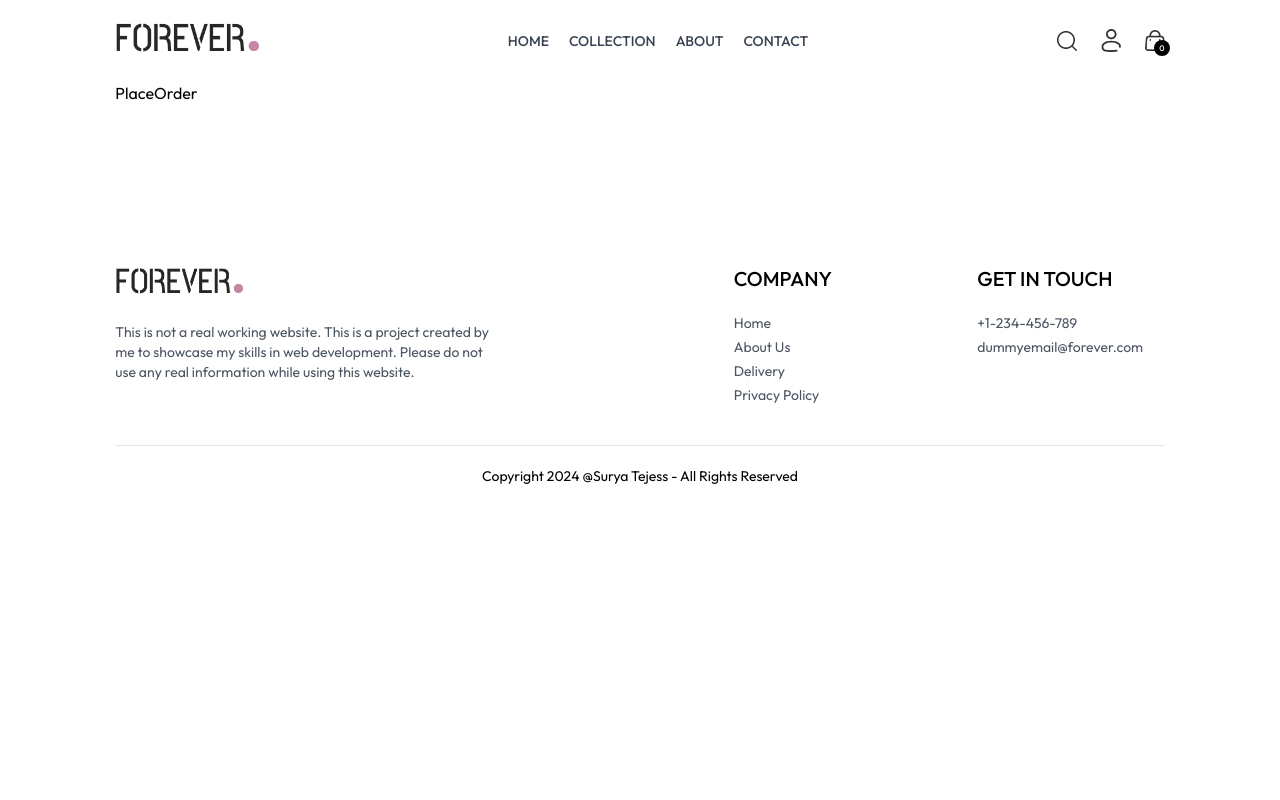
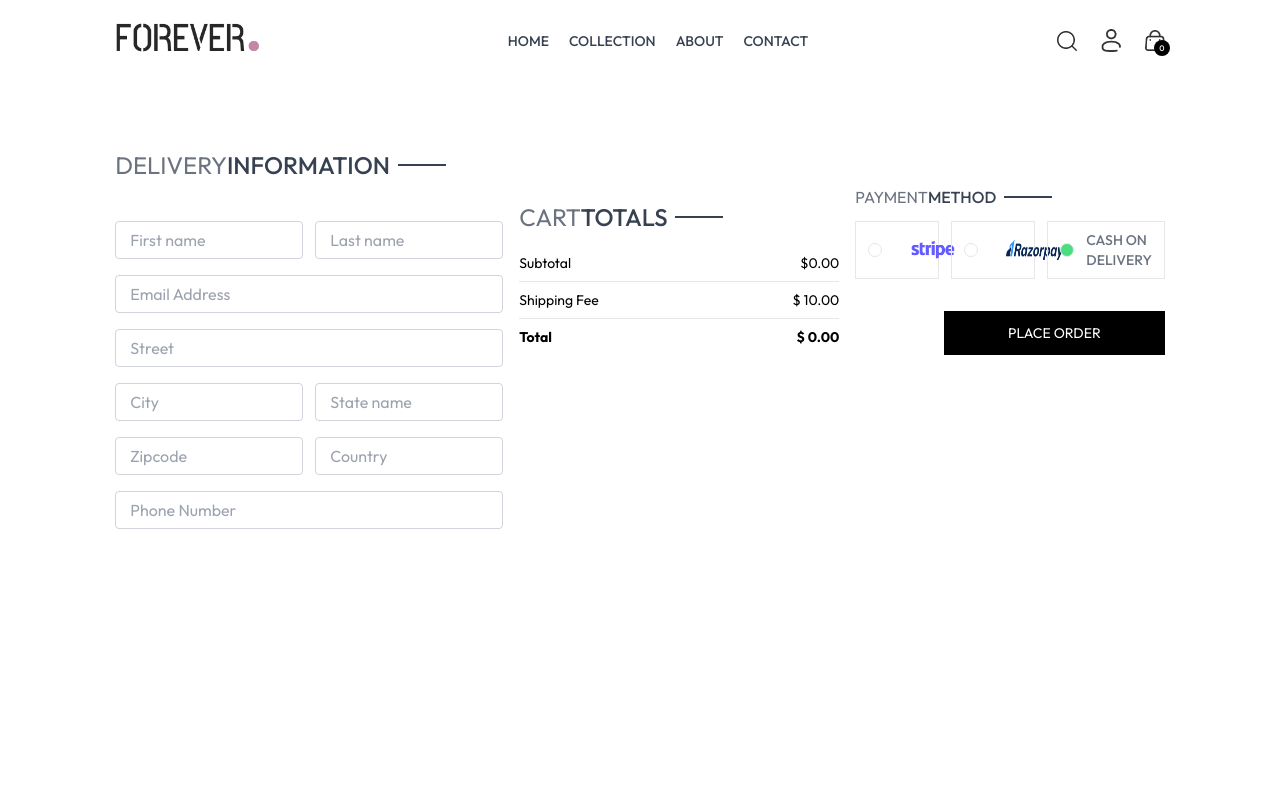
Before and after one commit to suryatejess/forever-e-commerce-website-frontend, a React app: page /place-order in a window 1280 px wide. Shown: the top 800 px of the page. Built offline with nearby package versions, Linux system fonts and the light colour scheme; the HTML template or start-up script is replaced by a standard one.

Commit message:
Place order button

```diff
--- /dev/null
+++ b/src/components/CartTotal.jsx
@@ -0,0 +1,47 @@
+import React from "react";
+import { useContext } from "react";
+import { ShopContext } from "../context/shopContext";
+import Title from "./Title";
+
+const CartTotal = () => {
+  const { currency, delivery_fee, getCartAmount } = useContext(ShopContext);
+
+  return (
+    <div className="w-full">
+      <div className="text-2xl">
+        <Title text1={"CART"} text2={"TOTALS"} />
+      </div>
+
+      <div className="flex flex-col gap-2 mt-2 text-sm">
+        <div className="flex justify-between">
+          <p>Subtotal</p>
+          <p>
+            {currency}
+            {getCartAmount()}.00
+          </p>
+        </div>
+
+        <hr />
+
+        <div className="flex justify-between">
+          <p>Shipping Fee</p>
+          <p>
+            {currency} {delivery_fee}.00
+          </p>
+        </div>
+
+        <hr />
+
+        <div className="flex justify-between">
+          <b>Total</b>
+          <b>
+            {currency}{" "}
+            {getCartAmount() === 0 ? 0 : getCartAmount() + delivery_fee}.00
+          </b>
+        </div>
+      </div>
+    </div>
+  );
+};
+
+export default CartTotal;
--- a/src/context/ShopContext.jsx
+++ b/src/context/ShopContext.jsx
@@ -2,6 +2,7 @@
 import { products } from "../assets/assets";
 import { useState } from "react";
 import { toast } from "react-toastify";
+import { useNavigate } from "react-router-dom";
 
 export const ShopContext = createContext();
 
@@ -11,6 +12,7 @@
   const [search, setSearch] = useState("");
   const [showSearch, setShowSearch] = useState(false);
   const [cartItems, setCartItems] = useState({});
+  const navigate = useNavigate();
 
   const addToCart = async (itemId, size) => {
     if (!size) {
@@ -55,6 +57,21 @@
     setCartItems(cartData);
   };
 
+  const getCartAmount = () => {
+    let totalAmount = 0;
+    for (const items in cartItems) {
+      let itemInfo = products.find((product) => product._id === items);
+      for (const item in cartItems[items]) {
+        try {
+          if (cartItems[items][item] > 0) {
+            totalAmount += itemInfo.price * cartItems[items][item];
+          }
+        } catch (error) {}
+      }
+    }
+    return totalAmount;
+  };
+
   useEffect(() => {
     console.log(cartItems);
   }, [cartItems]);
@@ -71,6 +88,8 @@
     addToCart,
     getCartCount,
     updateQuantity,
+    getCartAmount,
+    navigate,
   };
 
   return (
--- a/src/pages/Cart.jsx
+++ b/src/pages/Cart.jsx
@@ -2,9 +2,10 @@
 import { ShopContext } from "../context/shopContext";
 import Title from "../components/Title";
 import { assets } from "../assets/assets";
+import CartTotal from "../components/CartTotal";
 
 const Cart = () => {
-  const { products, currency, cartItems, updateQuantity } =
+  const { products, currency, cartItems, updateQuantity, navigate } =
     useContext(ShopContext);
 
   const [cartData, setCartData] = useState([]);
@@ -65,6 +66,15 @@
                 </div>
               </div>
               <input
+                onChange={(e) =>
+                  e.target.value === "" || e.target.value === "0"
+                    ? null
+                    : updateQuantity(
+                        item._id,
+                        item.size,
+                        Number(e.target.value)
+                      )
+                }
                 className="border max-w-10 sm:max-w-20 px-1 sm:px-2 py-1"
                 type="number"
                 min={1}
@@ -80,6 +90,20 @@
           );
         })}
       </div>
+
+      <div className="flex justify-end my-20">
+        <div className="w-full sm:w-[450px]">
+          <CartTotal />
+          <div className="w-full text-end">
+            <button
+              className="bg-black text-white text-sm my-8 px-8 py-3"
+              onClick={() => navigate("/place-order")}
+            >
+              PROCEED TO CHECKOUT{" "}
+            </button>
+          </div>
+        </div>
+      </div>
     </div>
   );
 };
--- a/src/pages/PlaceOrder.jsx
+++ b/src/pages/PlaceOrder.jsx
@@ -1,7 +1,179 @@
 import React from "react";
+import { useState } from "react";
+import Title from "../components/Title";
+import CartTotal from "../components/CartTotal";
+import { assets } from "../assets/assets";
 
 const PlaceOrder = () => {
-  return <div>PlaceOrder</div>;
+  const [method, setMethod] = useState("cod");
+
+  return (
+    <div className="flex flex-col sm:flex-row justify-between gap-4 pt-5 sm:pt-14 min-h-[80vh] border-top">
+      {/* ----------------------- Left Side -----------------------*/}
+      <div className="flex flex-col gap-4 w-full sm:max-w-[480px]">
+        <div className="text-xl sm:text-2xl my-3">
+          <Title text1={"DELIVERY"} text2={"INFORMATION"} />
+        </div>
+        <div className="flex gap-3">
+          <input
+            className="border border-gray-300 rounded py-1.5 px-3.5 w-full"
+            placeholder="First name"
+            type="text"
+          />
+          <input
+            className="border border-gray-300 rounded py-1.5 px-3.5 w-full"
+            placeholder="Last name"
+            type="text"
+          />
+        </div>
+
+        <input
+          className="border border-gray-300 rounded py-1.5 px-3.5 w-full"
+          placeholder="Email Address"
+          type="email"
+        />
+        <input
+          className="border border-gray-300 rounded py-1.5 px-3.5 w-full"
+          placeholder="Street"
+          type="text"
+        />
+
+        <div className="flex gap-3">
+          <input
+            className="border border-gray-300 rounded py-1.5 px-3.5 w-full"
+            placeholder="City"
+            type="text"
+          />
+          <input
+            className="border border-gray-300 rounded py-1.5 px-3.5 w-full"
+            placeholder="State name"
+            type="text"
+          />
+        </div>
+
+        <div className="flex gap-3">
+          <input
+            className="border border-gray-300 rounded py-1.5 px-3.5 w-full"
+            placeholder="Zipcode"
+            type="number"
+          />
+          <input
+            className="border border-gray-300 rounded py-1.5 px-3.5 w-full"
+            placeholder="Country"
+            type="text"
+          />
+        </div>
+
+        <input
+          className="border border-gray-300 rounded py-1.5 px-3.5 w-full"
+          placeholder="Phone Number"
+          type="number"
+        />
+      </div>
+
+      {/* ----------------------- Right Side -----------------------*/}
+      <div className="mt-8">
+        <div className="mt-8 min-w-80">
+          <CartTotal />
+        </div>
+      </div>
+
+      <div className="mt-12">
+        <Title text1={"PAYMENT"} text2={"METHOD"} />
+        {/* ----------------------- Payment Method Selection -----------------------*/}
+        <div className="flex gap-3 flex-col lg:flex-row">
+          {/* <div
+            onClick={() => setMethod("stripe")}
+            className="flex items-center gap-3 border p-2 px-3 cursor-pointer"
+          >
+            <p className="min-w-3.5 h-3.5 border rounded-full ${method === 'stripe' ? 'bg-green-400' : ''"></p>
+            <img
+              className="h-5 mx-4"
+              src={assets.stripe_logo}
+              alt="stripe logo"
+            />
+          </div> */}
+
+          <div className="flex gap-3 flex-col lg:flex-row">
+            <div
+              onClick={() => setMethod("stripe")}
+              className="flex items-center gap-3 border p-2 px-3 cursor-pointer"
+            >
+              <p
+                className={`min-w-3.5 h-3.5 border rounded-full ${
+                  method === "stripe" ? "bg-green-400" : ""
+                }`}
+              ></p>
+              <img
+                className="h-5 mx-4"
+                src={assets.stripe_logo}
+                alt="stripe logo"
+              />
+            </div>
+          </div>
+
+          {/* <div
+            onClick={() => setMethod("razorpay")}
+            className="flex items-center gap-3 border p-2 px-3 cursor-pointer"
+          >
+            <p className={`min-w-3.5 h-3.5 border rounded-full ${method === 'razorpay' ? 'bg-green-400' : ''`}></p>
+            <img
+              className="h-5 mx-4"
+              src={assets.razorpay_logo}
+              alt="razorpay logo"
+            />
+          </div> */}
+
+          <div
+            onClick={() => setMethod("razorpay")}
+            className="flex items-center gap-3 border p-2 px-3 cursor-pointer"
+          >
+            <p
+              className={`min-w-3.5 h-3.5 border rounded-full ${
+                method === "razorpay" ? "bg-green-400" : ""
+              }`}
+            ></p>
+            <img
+              className="h-5 mx-4"
+              src={assets.razorpay_logo}
+              alt="razorpay logo"
+            />
+          </div>
+
+          {/* <div
+            onClick={() => setMethod("cod")}
+            className="flex items-center gap-3 border p-2 px-3 cursor-pointer"
+          >
+            <p className={`min-w-3.5 h-3.5 border rounded-full ${method === 'cod' ? 'bg-green-400' : ''`}"></p>
+            <p className="text-gray-500 text-sm font-medium mx-43">
+              CASH ON DELIVERY
+            </p>
+          </div> */}
+
+          <div
+            onClick={() => setMethod("cod")}
+            className="flex items-center gap-3 border p-2 px-3 cursor-pointer"
+          >
+            <p
+              className={`min-w-3.5 h-3.5 border rounded-full ${
+                method === "cod" ? "bg-green-400" : ""
+              }`}
+            ></p>
+            <p className="text-gray-500 text-sm font-medium mx-43">
+              CASH ON DELIVERY
+            </p>
+          </div>
+        </div>
+
+        {/* Button tag  */}
+        <div className="w-full text-end mt-8">
+          <button className="bg-black text-white px-16 py-3 text-sm">
+            PLACE ORDER
+          </button>
+        </div>
+      </div>
+    </div>
+  );
 };
 
 export default PlaceOrder;
```
